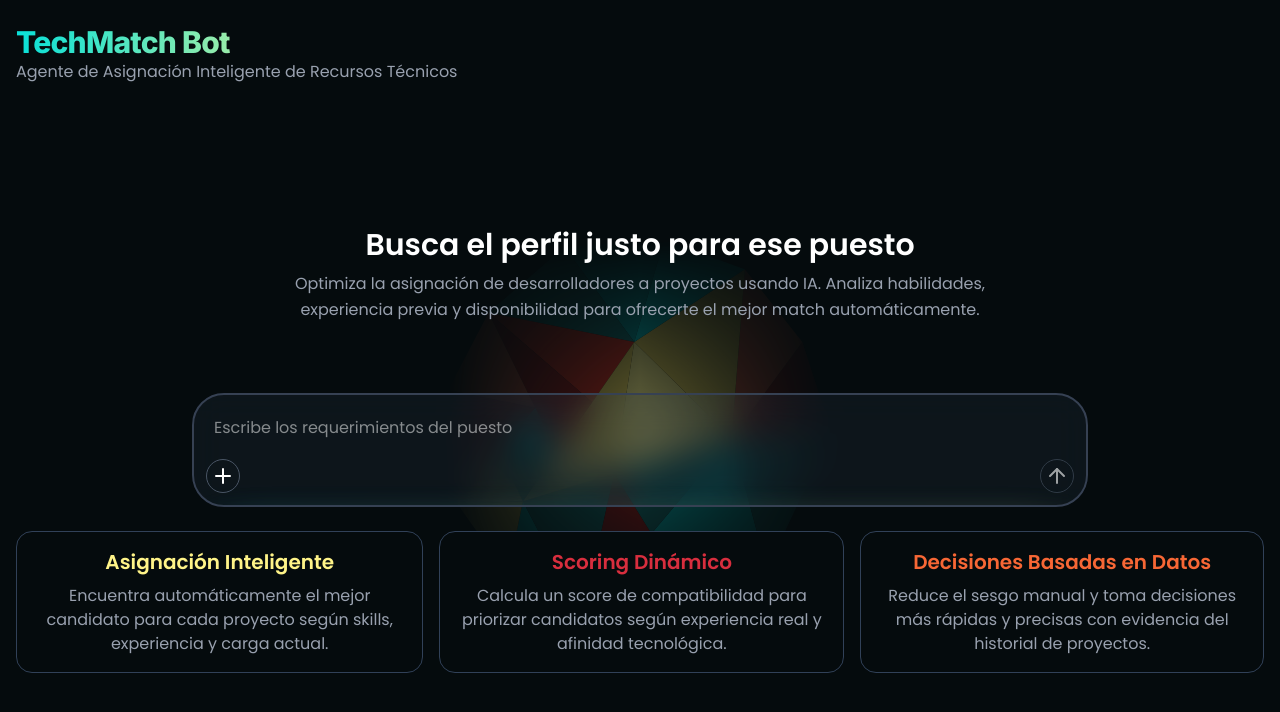
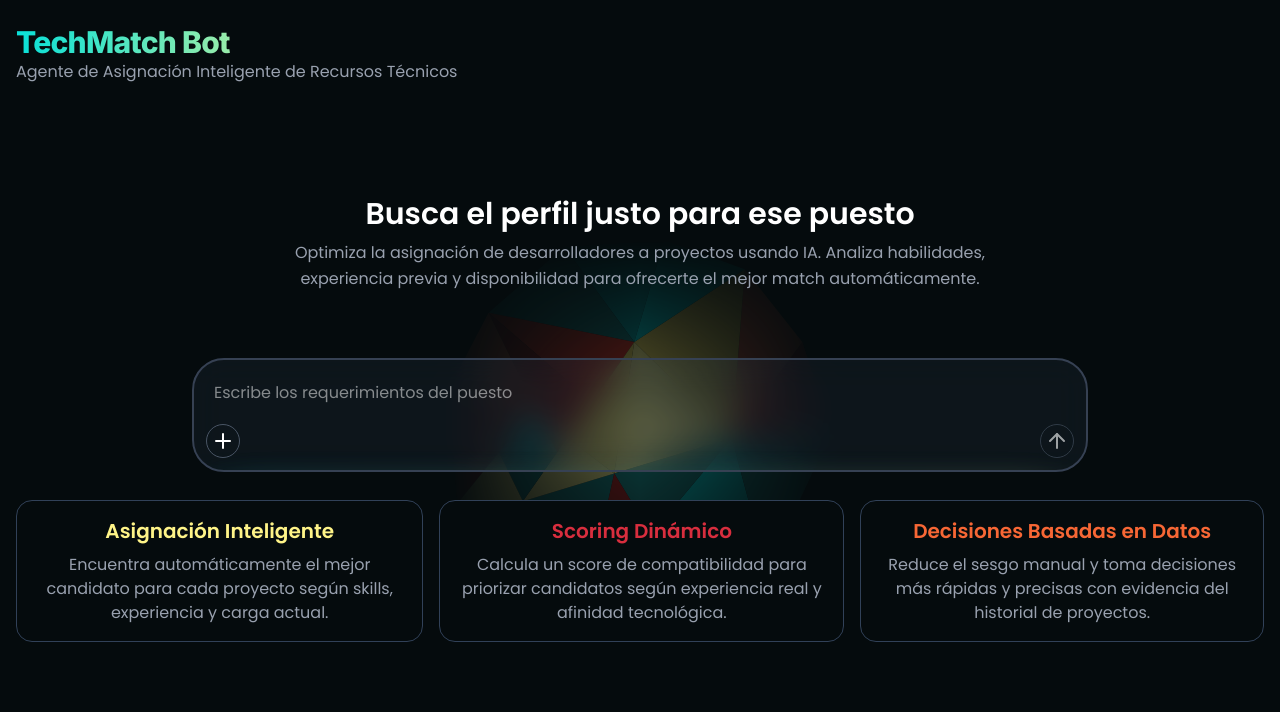
Before and after one commit to Androide18/techmatch-agent, a Next.js app: page /dashboard in a window 1280 px wide. Shown: the top 712 px of the page. Built offline with nearby package versions, Linux system fonts and the light colour scheme.

Commit message:
fix input animation

```diff
--- a/app/dashboard/page.tsx
+++ b/app/dashboard/page.tsx
@@ -50,7 +50,7 @@ export default function Home() {
       <section className='flex-1 z-10 relative justify-center items-center gap-52 flex flex-col'>
         <AnimatePresence>
           {!userHasAsked && !isLoading && (
-            <div className='justify-end max-w-4xl text-center flex flex-col gap-2'>
+            <div className='flex-1 min-h-42 justify-end max-w-4xl text-center flex flex-col gap-2'>
               <motion.h3
                 initial={{ y: 70, opacity: 0 }}
                 animate={{ y: 0, opacity: 1 }}
@@ -85,8 +85,9 @@ export default function Home() {
         )}
 
         {!userHasAsked && (
+          <div className='relative w-full h-full'>
             <motion.div
-            className='w-full absolute left-1/2 -translate-x-1/2'
+              className='w-full absolute bottom-[110%] left-1/2 -translate-x-1/2 z-20'
               transition={springTransition(isLoading ? 0.5 : 0)}
               variants={{ visible, hidden }}
               initial='hidden'
@@ -102,9 +103,6 @@ export default function Home() {
                 onStop={stop}
               />
             </motion.div>
-        )}
-
-        {!userHasAsked && (
             <AnimatePresence>
               {!isLoading && (
                 <motion.div
@@ -126,6 +124,7 @@ export default function Home() {
                 </motion.div>
               )}
             </AnimatePresence>
+          </div>
         )}
       </section>
 
```
Lines whose indentation alone changed are shown as unchanged.
